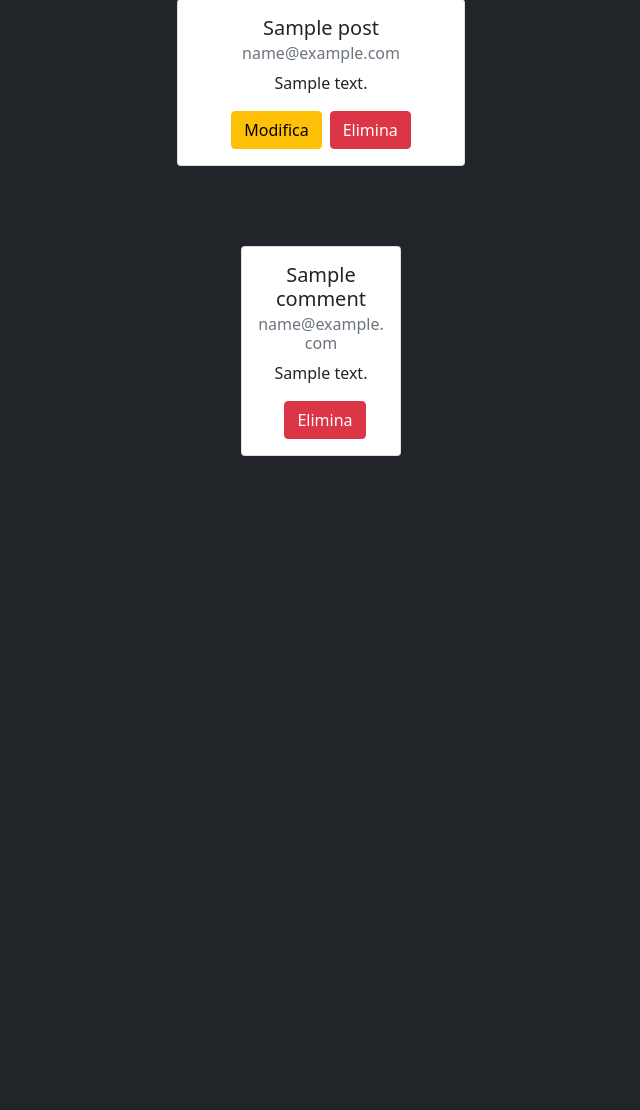
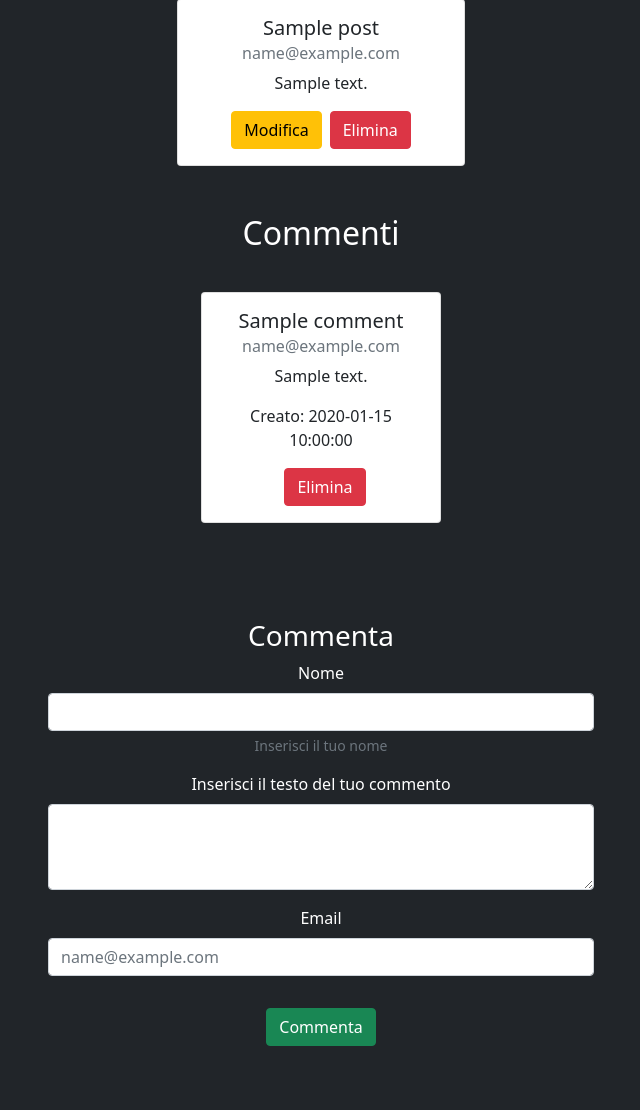
Before and after one commit to Cix8/mvc_test_1, a PHP site: page /post/1 in a window 1280 px wide. Shown: the part 267-1377 px from the top of the page, without its empty margins (319-959 px from the left). Run offline with PHP 8.4, Linux system fonts and the light colour scheme; tables that the repository leaves empty or names only in its code hold one stand-in row (values such as "Sample post").

Commit message:
add comment->create()

```diff
--- a/app/controllers/CommentController.php
+++ b/app/controllers/CommentController.php
@@ -14,6 +14,11 @@ class CommentController {
         $this->comment = new Comment($this->conn);
     }
 
+    public function create() {
+        $this->comment->save($_POST);
+        redirect('/post/'.$_POST["_post_id"]);
+    }
+
     public function delete(int $id) {
         $comment = $this->comment->find($id, true);
         if($comment) {
--- a/app/models/Comment.php
+++ b/app/models/Comment.php
@@ -2,6 +2,7 @@
 
 namespace App\Models;
 
+use Exception;
 use PDO;
 use PDOException;
 
@@ -59,6 +60,39 @@ class Comment
         return $result;
     }
 
+    public function save(array $data = []) {
+        if(!array_key_exists('name', $data) || trim($data["name"]) === "") {
+            redirect("/post/".$data["_post_id"]);
+        }
+        if(!array_key_exists('comment', $data) || trim($data["comment"]) === "") {
+            redirect("/post/".$data["_post_id"]);
+        }
+        if(!array_key_exists('email', $data) || trim($data["email"]) === "") {
+            redirect("/post/".$data["_post_id"]);
+        }
+        if(!array_key_exists('_post_id', $data) || intval(trim($data["_post_id"])) <= 0) {
+            redirect("/post/".$data["_post_id"]);
+        }
+        $check = "SELECT * FROM post WHERE id = :id";
+        $stmt = $this->conn->prepare($check);
+        $stmt->bindParam("id", intval($data["_post_id"]), PDO::PARAM_INT);
+        $stmt->execute();
+        $post = $stmt->fetchAll(PDO::FETCH_ASSOC)[0];
+        if($post) {
+            $query = "INSERT INTO comments (name, comment, email, created_at, post_id) VALUES (:name, :comment, :email, :created, :post_id)";
+            $stmt = $this->conn->prepare($query);
+            $stmt->bindParam("name", trim($data["name"]), PDO::PARAM_STR);
+            $stmt->bindParam("comment", trim($data["comment"]), PDO::PARAM_STR);
+            $stmt->bindParam("email", trim($data["email"]), PDO::PARAM_STR);
+            $stmt->bindParam("created", date("Y-m-d H:i:s", time() + 7200));
+            $stmt->bindParam("post_id", intval($data["_post_id"]), PDO::PARAM_INT);
+
+            $stmt->execute();
+        } else {
+            throw new Exception("Nessun post collegato");
+        }
+    }
+
     public function delete(int $id) {
         $query = "DELETE FROM comments WHERE id = :id";
         $stmt = $this->conn->prepare($query);
--- a/app/views/post/show.template.php
+++ b/app/views/post/show.template.php
@@ -20,13 +20,17 @@
             </div>
         </li>
     </ul>
+    <div class="container text-center text-white">
+        <h2>Commenti</h2>
+    </div>
     <ul class="list-group flex-row py-3">
         <?php foreach ($comments as $comment) { ?>
-            <li class="card m-3" style="width: 10rem;">
+            <li class="card m-3" style="width: 15rem;">
                 <div class="card-body">
                     <h5 class="card-title text-dark"><?php echo htmlentities($comment["name"]); ?></h5>
                     <h6 class="card-subtitle mb-2 text-muted"><?php echo htmlentities($comment["email"]); ?></h6>
                     <p class="card-text text-dark"><?php echo htmlentities($comment["comment"]); ?></p>
+                    <p class="card-text text-dark">Creato: <?php echo htmlentities($comment["created_at"]); ?></p>
                     <div class="container d-flex justify-content-center">
                         <form class="ms-2" action="/comment/delete/<?php echo intval($comment["id"]); ?>" method="POST">
                             <button type="submit" class="btn btn-danger">Elimina</button>
@@ -35,20 +39,29 @@
                 </div>
             </li>
         <?php } ?>
-        <!-- <li class="card" style="width: 10rem;">
-            <div class="card-body">
-                <h5 class="card-title text-dark"><?php echo htmlentities($post["title"]); ?></h5>
-                <h6 class="card-subtitle mb-2 text-muted"><?php echo htmlentities($post["email"]); ?></h6>
-                <p class="card-text text-dark"><?php echo htmlentities($post["message"]); ?></p>
-                <div class="container d-flex justify-content-center">
-                    <a href="/post/update/<?php echo $post["id"]; ?>" class="btn btn-warning">Modifica</a>
-                    <form class="ms-2" action="/post/delete/<?php echo intval($post["id"]); ?>" method="POST">
-                        <button type="submit" class="btn btn-danger">Elimina</button>
-                    </form>
-                </div>
-                <a href="#" class="card-link">Card link</a>
-                        <a href="#" class="card-link">Another link</a>
+    </ul>
+    <div class="container d-flex justify-content-center py-5">
+        <form class="w-50 mx-auto py-3" action="/comment/create" method="POST">
+            <input type="hidden" value="<?php echo $post["id"]; ?>" name="_post_id">
+            <div class="container text-white">
+                <h3>Commenta</h3>
             </div>
-        </li> -->
-    </ul>
+            <div class="mb-3">
+                <label for="name" class="form-label">Nome</label>
+                <input type="text" class="form-control" id="name" name="name" aria-describedby="titleHelp" require>
+                <div id="titleHelp" class="form-text">Inserisci il tuo nome</div>
+            </div>
+            <div class="mb-3">
+                <label for="comment" class="form-label">Inserisci il testo del tuo commento</label>
+                <textarea class="form-control" id="comment" name="comment" rows="3" require></textarea>
+            </div>
+            <div class="mb-3">
+                <label for="email" class="form-label">Email</label>
+                <input type="email" class="form-control" id="email" name="email" placeholder="name@example.com" require>
+            </div>
+            <div class="pt-3">
+                <button type="submit" class="btn btn-success">Commenta</button>
+            </div>
+        </form>
+    </div>
 </div>
--- a/config/app.config.php
+++ b/config/app.config.php
@@ -15,6 +15,7 @@ return [
             'post/create' =>  'App\Controllers\PostController@create',
             'post/delete/:id' => 'App\Controllers\PostController@delete',
             'post/update/:id' => 'App\Controllers\PostController@update',
+            'comment/create' => 'App\Controllers\CommentController@create',
             'comment/delete/:id' => 'App\Controllers\CommentController@delete',
         ]
     ]
```
